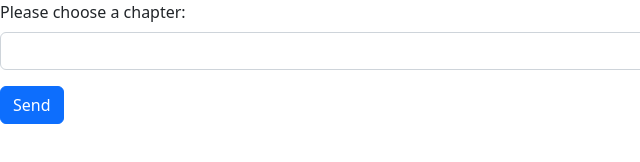
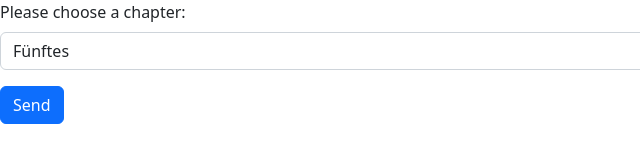
Before and after one commit to emanuel-minetti/searchSelect, a plain HTML site: page public/index.html in a window 1280 px wide. Shown: the full height of the page, 0-640 px from the left. Drawn offline with Linux system fonts and the light colour scheme.

Commit message:
The initially selected option is now shown.

```diff
--- a/public/index.html
+++ b/public/index.html
@@ -9,12 +9,12 @@
 <form method="post" href="index.html">
     <div class="mb-3 search-select-div">
         <label for="selectElm" class="form-label">Please choose a chapter:</label>
-        <select id="selectElm" name="chapterId">
+        <select id="selectElm" name="chapterId" class="form-select">
             <option value="1">Erstes</option>
             <option value="2">Zweites</option>
             <option value="3">Drittes</option>
             <option value="4">Viertes</option>
-            <option value="5">Fünftes</option>
+            <option value="5" selected>Fünftes</option>
             <option value="6">Sechstes</option>
             <option value="7">Siebtes</option>
             <option value="8">Achtes</option>
--- a/public/js/searchSelect.js
+++ b/public/js/searchSelect.js
@@ -34,6 +34,10 @@ function makeSearchable(selectDiv) {
             inputHiddenElem.value = option.value;
             dropdownUl.classList.remove('show');
         });
+        if (option.selected === true) {
+            inputTextElm.value = option.innerText;
+            inputHiddenElem.value = option.value;
+        }
         dropdownLiArray.push(liElem);
     });
     document.addEventListener('click', evt => {
```
